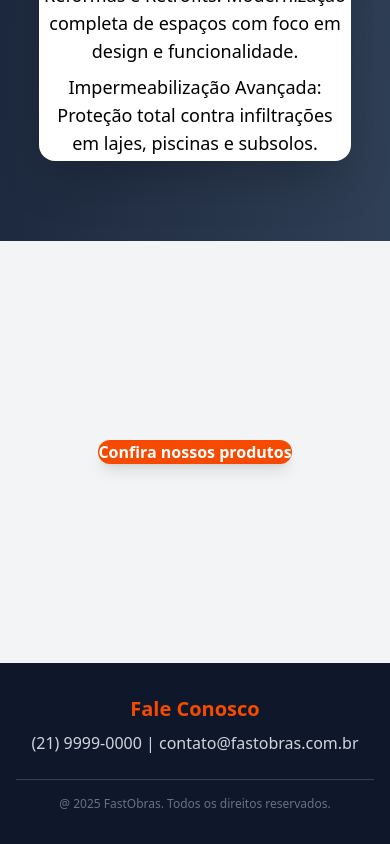
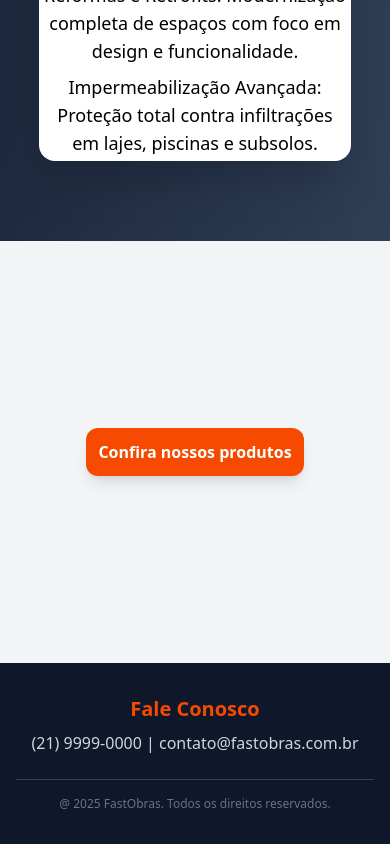
Before and after one commit to daviasaf/fastobras, a Vue app: page / in a window 390 px wide. Shown: the part 4179-5023 px from the top of the page. Built offline with nearby package versions, Linux system fonts and the light colour scheme.

Commit message:
Atualizando padding botao nossos produtos

```diff
--- a/src/App.vue
+++ b/src/App.vue
@@ -151,7 +151,7 @@ const servicos = [
         class="w-full h-[50vh] flex justify-center items-center bg-gray-100"
       >
         <button
-          class="text-1xl sm:text-2xl sm:p-7 bg-orange-600 hover:bg-orange-700 text-white font-bold rounded-xl shadow-lg cursor-pointer transition duration-300"
+          class="text-1xl sm:text-2xl p-3 sm:p-7 bg-orange-600 hover:bg-orange-700 text-white font-bold rounded-xl shadow-lg cursor-pointer transition duration-300"
         >
           Confira nossos produtos
         </button>
```
